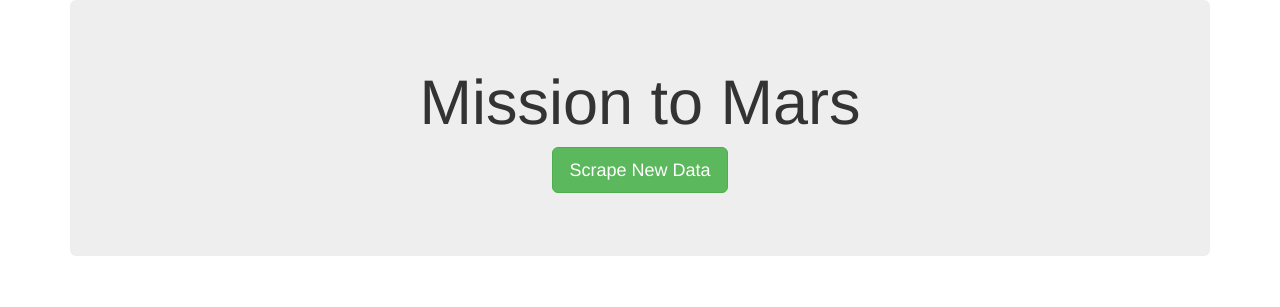
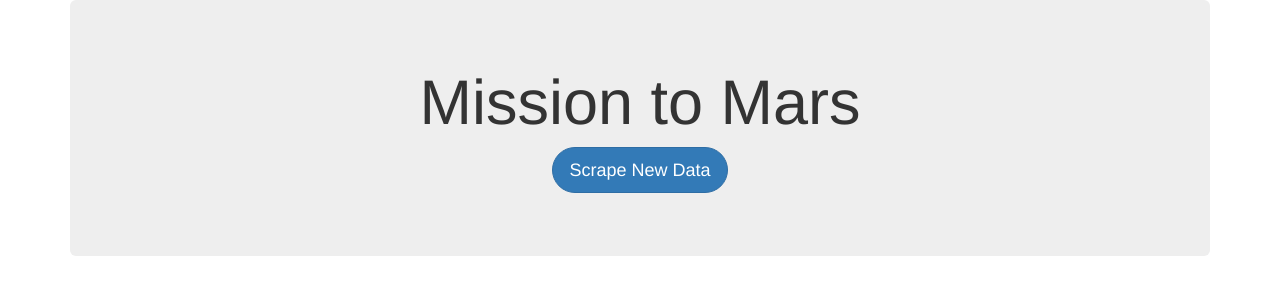
Before and after one commit to JagpreetBath/Mission-to-Mars, a Flask app: page / in a window 1280 px wide. Shown: the top 307 px of the page. Run offline with Flask 2, Linux system fonts and the light colour scheme; data that the repository does not hold is empty; some libraries are stand-ins or nearby versions.

Commit message:
Completed Challenge

```diff
--- a/templates/index.html
+++ b/templates/index.html
@@ -9,6 +9,22 @@
       rel="stylesheet"
       href="https://maxcdn.bootstrapcdn.com/bootstrap/3.3.7/css/bootstrap.min.css"
     />
+    <style>
+      .btn-lg {
+          padding: 10px 16px;
+          font-size: 18px;
+          line-height: 1.3333333;
+          border-radius: 50px;
+          -webkit-border-radius: 50px;
+          -moz-border-radius: 50px;
+          -ms-border-radius: 50px;
+          -o-border-radius: 50px;
+      }
+      .table {
+          background-color: transparent;
+          background-color: #E5E4E2;
+      }
+      </style>
   </head>
   <body>
     <div class="container">
@@ -16,7 +32,7 @@
       <div class="jumbotron text-center">
         <h1>Mission to Mars</h1>
         <!-- Add a button to activate scraping script -->
-        <p><a class="btn btn-success btn-lg" href="/scrape" role="button">Scrape New Data</a></p>
+        <p><a class="btn btn-primary btn-lg" href="/scrape" role="button">Scrape New Data</a></p>
       </div>
 
       <!-- Add section for Mars News -->
@@ -48,7 +64,7 @@
         <div class="col-md-4">
           <!-- Mars Facts -->
           <div class="row" id="mars-facts">
-            <h4>Mars Facts</h4>
+            <h2>Mars Facts</h2>
             {{ mars.facts | safe }}
           </div>
         </div>
```
Also changed, not shown: README.md, 1 other file.
